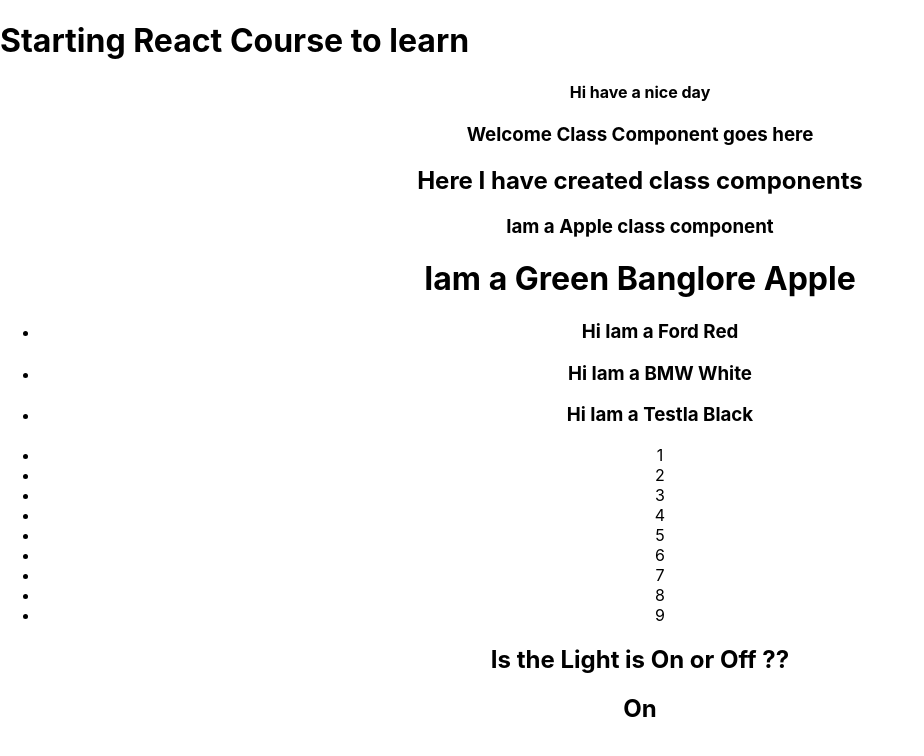
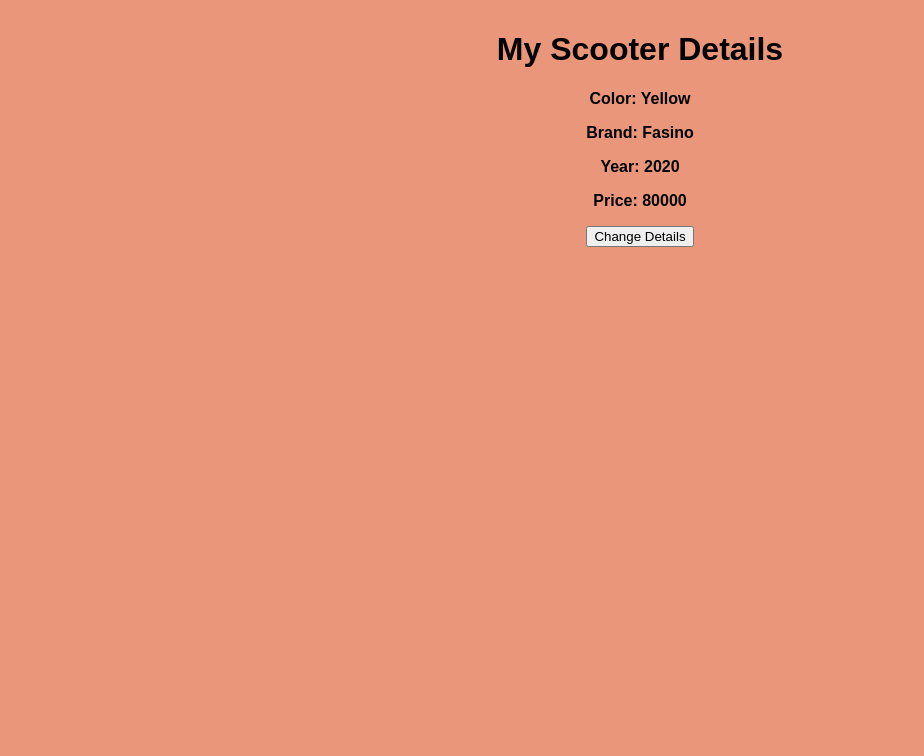
Before and after one commit to Kavya-gopi/ReactJs, a React (Create React App) app in the folder react-intro/: page / in a window 1280 px wide. Shown: the top 756 px of the page, without its empty margins (0-924 px from the left). Built offline with nearby package versions, Linux system fonts and the light colour scheme.

Commit message:
UseState Demos

```diff
--- /dev/null
+++ b/react-intro/src/components/Car1.js
@@ -0,0 +1,27 @@
+import { useState } from "react";
+function Car1(){
+   let [car,setCar] = useState({//initialState->Object
+        color:'Red',
+        brand:'Ferrari',
+        model:'Active 6g',
+        year:2020
+   });
+
+   const updateCar = ()=>{
+         setCar(previousState =>{
+            return {...previousState,color:'Black'}
+         })
+   }
+
+   return(<>
+      <h1>My Car</h1>
+      <p>Color: {car.color}</p>
+      <p>Brand: {car.brand}</p>
+      <p>Model: {car.model}</p>
+      <p>Year: {car.year}</p>
+
+      <button onClick={updateCar}>ChangeColor</button>
+   </>)
+}
+
+export default Car1;
--- /dev/null
+++ b/react-intro/src/components/Scooter.js
@@ -0,0 +1,30 @@
+import { useState } from "react";
+
+function Scooter(){
+    let [scooter,setScooter] = useState({
+        color:'Yellow',
+        brand:'Fasino',
+        year:'2020',
+        price:'80000'
+    });
+
+    const UpdateScooter=()=>{
+        setScooter(a=>{
+            return {...a,color:'Majentha',brand:'Duo'}
+        })
+    }
+
+    return(
+        <>
+        <h1>My Scooter Details</h1>
+        <p>Color: {scooter.color}</p>
+        <p>Brand: {scooter.brand}</p>
+        <p>Year: {scooter.year}</p>
+        <p>Price: {scooter.price}</p>
+
+        <button onClick={UpdateScooter}>Change Details</button>
+        </>
+    )
+}
+
+export default Scooter;
--- /dev/null
+++ b/react-intro/src/components/useStateDemo.js
@@ -0,0 +1,13 @@
+import { useState } from "react";
+function Color(){
+    // const color='Black';
+    let [color,setColor]=useState('Blue');
+    return(
+        <>
+        <h1>My Favorite Color is {color}</h1>
+        <button onClick={()=>setColor('Black')}>Change Color</button>
+        </>
+    )
+}
+
+export default Color;
--- /dev/null
+++ b/react-intro/src/components/useStateUsingClass.js
@@ -0,0 +1,18 @@
+import React,{Component} from "react";
+
+class Brand extends Component{
+    constructor(){
+        super();
+        this.state={brand:'ford'};
+    }
+    render(){
+        return(
+            <>
+            <h2>My Brand is {this.state.brand}</h2>
+            <button onClick={()=>this.setState({brand:'ferrari'})}>Change Brand</button>
+            </>
+        )
+    }
+}
+
+export default Brand;
--- a/react-intro/src/index.js
+++ b/react-intro/src/index.js
@@ -7,6 +7,11 @@
 import LearnReact from './components/ReactLearn';
 import Apple from './components/AppleClass';
 import Garage from './components/Garage';
+import Header from './components/header';
+import Color from './components/useStateDemo';
+import Brand from './components/useStateUsingClass';
+import Car1 from './components/Car1';
+import Scooter from './components/Scooter';
 
 function ReactIntro(){
   return(
@@ -17,12 +22,17 @@
 const root = ReactDOM.createRoot(document.getElementById('root'));
 root.render(
   <React.StrictMode>
-    <ReactIntro></ReactIntro>
+    {/* <ReactIntro></ReactIntro> */}
     {/* <Car></Car> */}
     {/* <LearnReact></LearnReact> */}
     {/* <Apple></Apple> */}
-    <App />
+    {/* <App /> */}
     {/* <Garage></Garage> */}
+    {/* <Header></Header> */}
+    {/* <Color></Color>
+    <Brand></Brand> */}
+    {/* <Car1></Car1> */}
+    <Scooter></Scooter>
   </React.StrictMode>
 );
 
```
